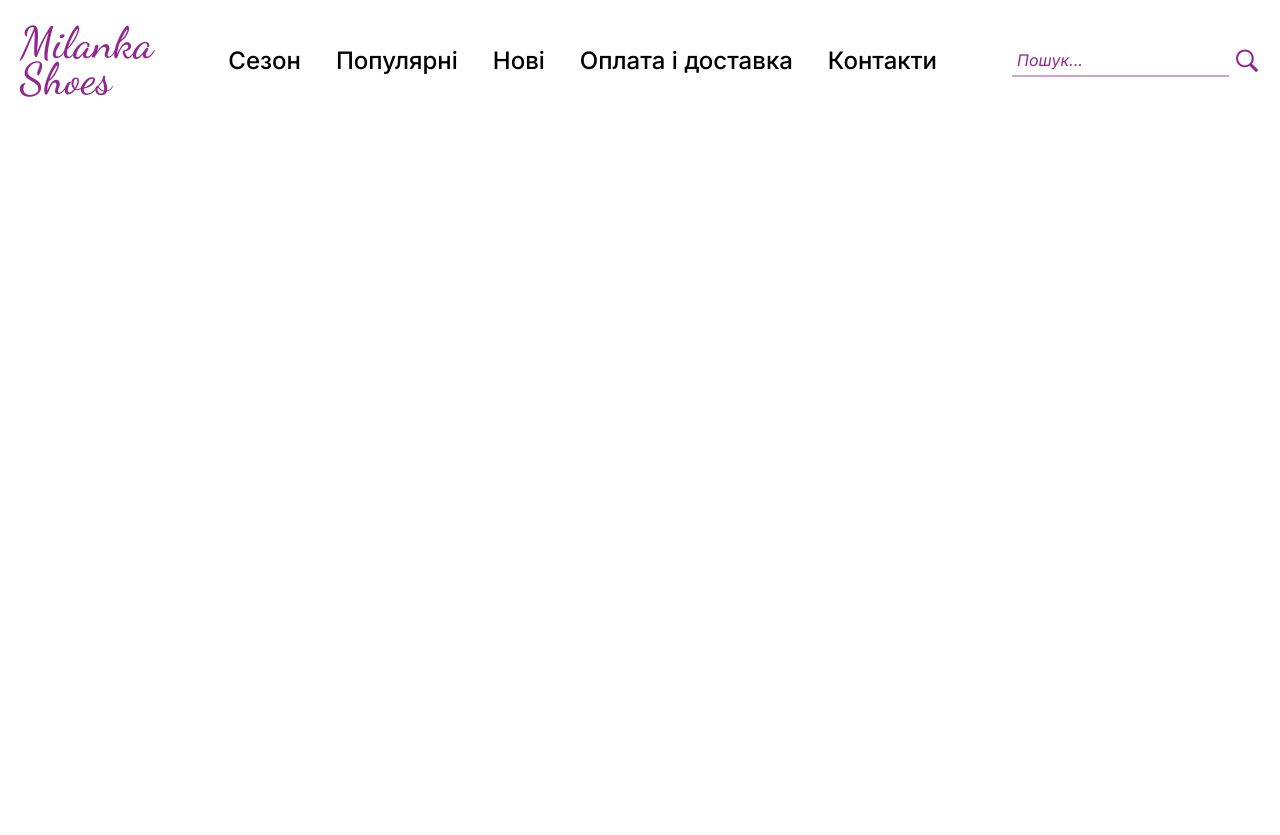
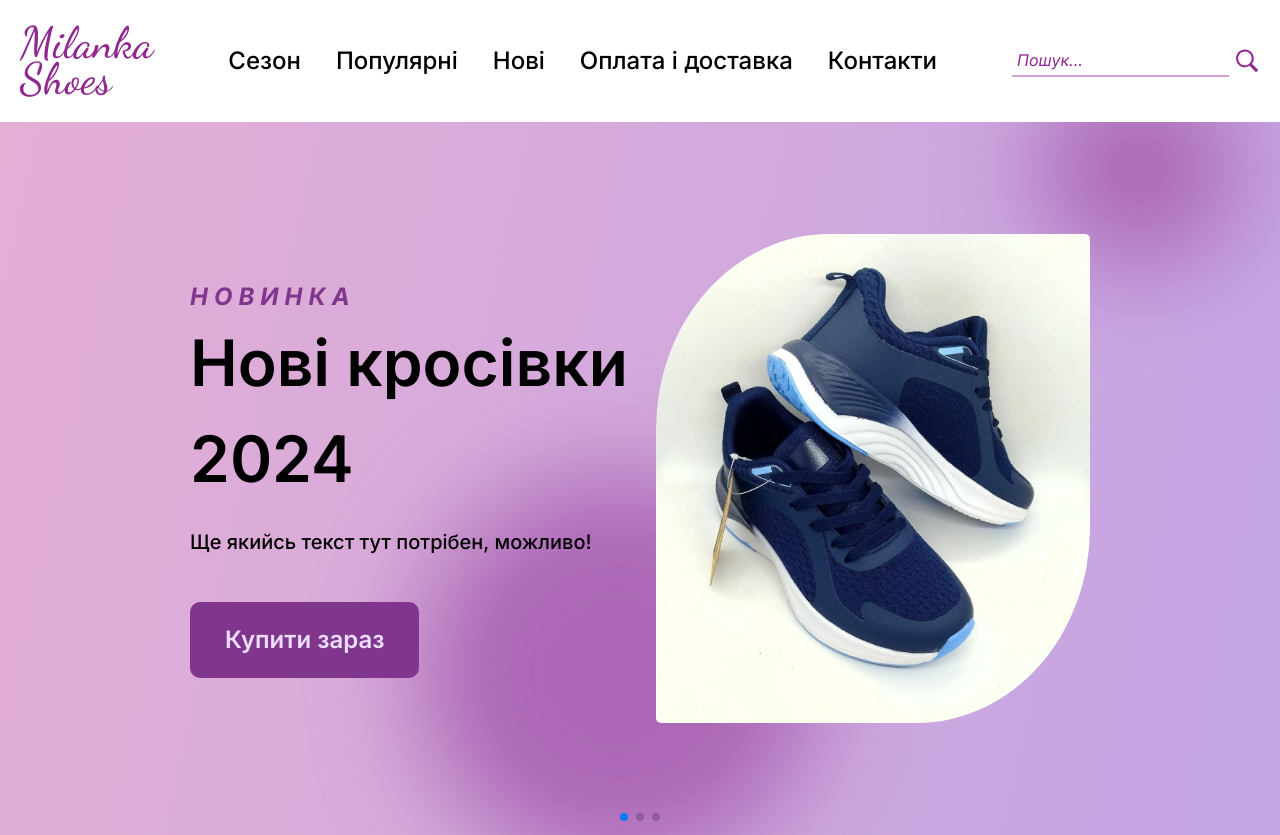
Before and after one commit to Dima-Melnik/milanka-remaster, a plain HTML site: page index.html in a window 1280 px wide. Before the commit the page ends 800 px from the top, so only its background shows below. Drawn offline with nearby package versions, Linux system fonts and the light colour scheme.

Commit message:
header-content

```diff
--- a/index.html
+++ b/index.html
@@ -6,6 +6,8 @@
     <title>Document</title>
 
     <link rel="stylesheet" href="./style.css">
+
+    <link rel="stylesheet" href="https://cdn.jsdelivr.net/npm/swiper@11/swiper-bundle.min.css" />
 
     <link rel="preconnect" href="https://fonts.googleapis.com">
     <link rel="preconnect" href="https://fonts.gstatic.com" crossorigin>
@@ -47,5 +49,57 @@
         </div>
     </header>
 
+    <main class="main">
+        <section class="header-block">
+                <div class="swiper mySwiper">
+                    <div class="swiper-wrapper">
+                      <div class="swiper-slide">
+                        <div class="header-content">
+                            <div class="header-heading">
+                                <span>Новинка</span>
+                                <h1>Нові кросівки 2024</h1>
+                                <p>Ще якийсь текст тут потрібен, можливо!</p>
+                                <a href="">Купити зараз</a>
+                            </div>
+                            <div class="header-img">
+                                <img src="./images/header-image-1.jpg" alt="">
+                            </div>
+                        </div>
+                      </div>
+                      <div class="swiper-slide">
+                        <div class="header-content">
+                            <div class="header-heading">
+                                <span>Новинка</span>
+                                <h1>Нові кросівки 2024</h1>
+                                <p>Ще якийсь текст тут потрібен, можливо!</p>
+                                <a href="">Купити зараз</a>
+                            </div>
+                            <div class="header-img header-image-1">
+                                <img src="./images/header-image-1.jpg" alt="">
+                            </div>
+                        </div>
+                      </div>
+                      <div class="swiper-slide">
+                        <div class="header-content">
+                            <div class="header-heading">
+                                <span>Новинка</span>
+                                <h1>Нові кросівки 2024</h1>
+                                <p>Ще якийсь текст тут потрібен, можливо!</p>
+                                <a href="">Купити зараз</a>
+                            </div>
+                            <div class="header-img header-image-1">
+                                <img src="./images/header-image-1.jpg" alt="">
+                            </div>
+                        </div>
+                      </div>
+                    </div>
+                    <div class="swiper-pagination"></div>
+                  </div>
+        </section>
+    </main>
+
+
+    <script src="https://cdn.jsdelivr.net/npm/swiper@11/swiper-bundle.min.js"></script>
+    <script src="./script.js"></script>
 </body>
 </html>
--- a/script.js
+++ b/script.js
@@ -0,0 +1,18 @@
+var swiper = new Swiper(".mySwiper", {
+    spaceBetween: 0,
+    slidesPerView: 1,
+    slidesPerGroup: 1,
+    loop: false,
+    effect: "fade",
+    centeredSlides: true,
+    watchOverflow: true,
+    slideToClickedSlide: false,
+    navigation: {
+      nextEl: ".swiper-button-next",
+      prevEl: ".swiper-button-prev",
+    },
+    pagination: {
+      el: ".swiper-pagination",
+      clickable: true,
+    },
+  });
--- a/style.css
+++ b/style.css
@@ -71,3 +71,94 @@ body{
     column-gap: 5px;
     width: 20%;
 }
+
+
+/* header-content */
+
+
+.header-block{
+    background: linear-gradient(102.39deg, #e4aed5 0%, #c2a5e4 100%);
+}
+
+.header-content{
+    display: flex;
+    justify-content: space-between;
+    align-items: center;
+    padding: 112px 190px;
+    column-gap: 20px;
+}
+
+.header-heading span{
+    font-size: 24px;
+    font-weight: 700;
+    font-style: italic;
+    letter-spacing: 0.25em;
+    text-transform: uppercase;
+    color: #80368C;
+    margin-bottom: 12px;
+}
+
+.header-heading h1{
+    font-size: 64px;
+    font-weight: 600;
+    margin-bottom: 20px;
+}
+
+.header-heading p{
+    font-size: 20px;
+    font-weight: 500;
+}
+
+.header-heading a{
+    font-size: 24px;
+    font-weight: 600;
+    padding: 20px 35px;
+    background-color: #80368C;
+    border-radius: 10px;
+    display: inline-block;
+    color: #EDDDFF;
+    margin-top: 45px;
+}
+
+.header-img{
+    position: relative;
+}
+
+.header-img img{
+    border-top-left-radius: 40%;
+    border-bottom-right-radius: 40%;
+    border-top-right-radius: 5px;
+    border-bottom-left-radius: 5px;
+    object-fit: cover;
+}
+
+.header-img::before{
+    content: '';
+    position: absolute;
+    width: 400px;
+    height: 400px;
+    left: calc(50% - 400px/2 - 254px);
+    top: calc(50% - 400px/2 + 174px);
+    background: #ac68b6;
+    filter: blur(50px);
+    border-radius: 50%;
+    z-index: -1;
+    transform: translateY(20px);
+}
+
+.header-img::after{
+    content: '';
+    position: absolute;
+    width: 200px;
+    height: 200px;
+    left: calc(50% - 200px/2 + 266px);
+    top: calc(50% - 200px/2 - 310px);
+    background: #ac68b6;
+    filter: blur(50px);
+    border-radius: 50%;
+    z-index: -1;
+}
+
+.header-image-1{
+    overflow: hidden;
+}
```
